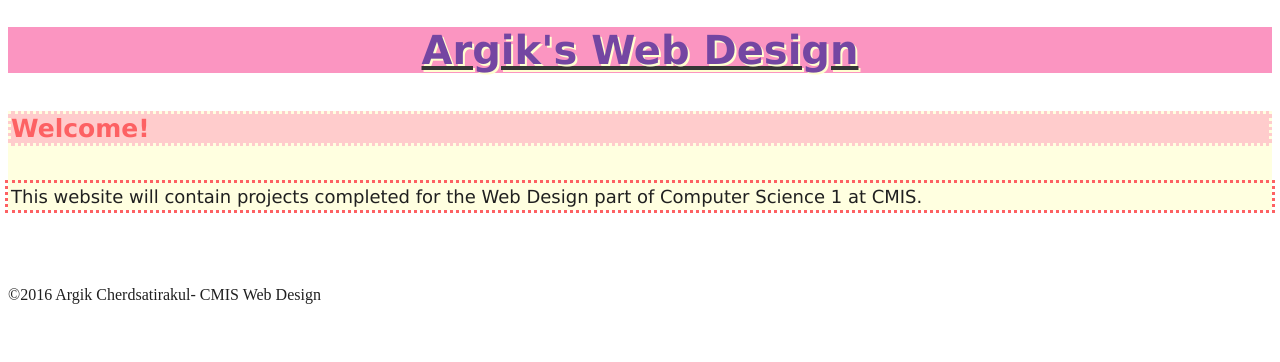
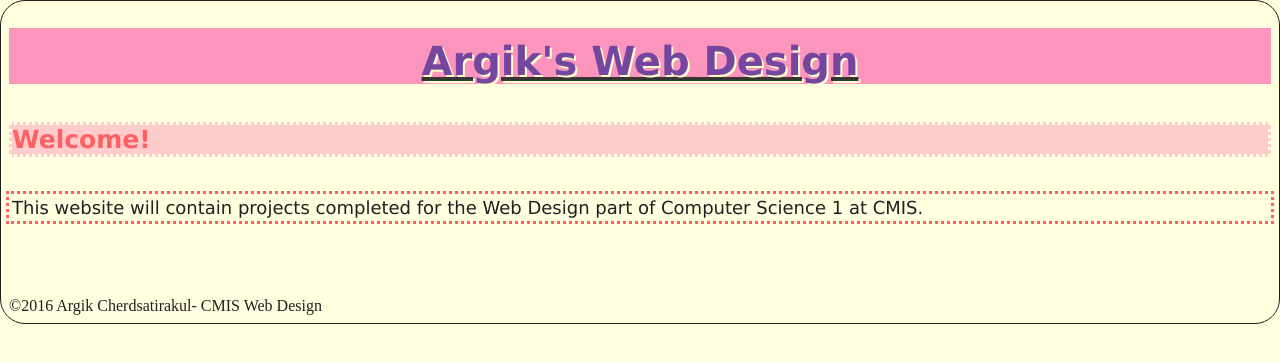
Before and after one commit to Argik2122-cmis/argik2122-cmis-wd, a plain HTML site: page index.html in a window 1280 px wide. Drawn offline with Linux system fonts and the light colour scheme.

Commit message:
add properties

```diff
--- a/main.css
+++ b/main.css
@@ -16,9 +16,9 @@ Go learn something from 2 classmates; add a comment to your main.css file that d
 *Validate your main.css file.
 *Copy this list of requirements and paste it into the top of your "main.css" file as a css comment. Put an asterisk in front of each one that you did.
 Upload to the production server with sftp.
-View your index.html in the production server.*/
+View your index.html in the production server.
 
-/*1)color 2)background-color 3)border 4)border-radius 5)font-size 6)font-family 7)margin-bottom 8)outline-style 9)outline-color 10)text-align 11)text-decoration 12)text-decoration-color 13)text-shadow 14)text-transform 15)border-bottom 16)border-bottom-color*/
+1)color 2)background-color 3)border 4)border-radius 5)font-size 6)font-family 7)margin-bottom 8)outline-style 9)outline-color 10)text-align 11)text-decoration 12)text-decoration-color 13)text-shadow 14)text-transform 15)border-bottom 16)border-bottom-color 17)opacity 18)padding 19)font-weight 20)min-height*/
 
 
 /*What I learned (from my classmate)
@@ -27,7 +27,7 @@ Warit: transform, min-width*/
 
 html {
 	color:#202020;
-	background-color:
+	background-color: #FFFFE0;
 	border: solid 1px #202020;
 	border-radius: 25px
 
@@ -49,6 +49,7 @@ p {
 	outline-color:#FD6163;
 	font-family:Verdana;
 	font-size:18px;
+	min-height: 20px;
 	margin-top: 1cm;
 }
 
@@ -63,6 +64,7 @@ h1{
 	text-decoration-color: #202020;
 	text-shadow: 2px 2px #FFFFCC;
 	text-transform: capitalize;
+	padding-top: 10px
 }
 
 h2{
@@ -70,6 +72,7 @@ h2{
 	background-color:#FFCCCC;
 	font-family:Verdana;
 	font-size: 25px;
+	font-weight: bold;
 	border-bottom: dotted;
 	border-bottom-color: #FFFFE0;
 	border-top: dotted;
```
